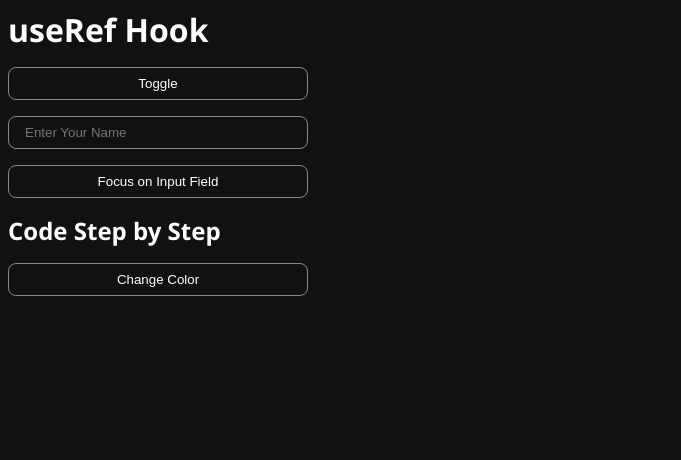
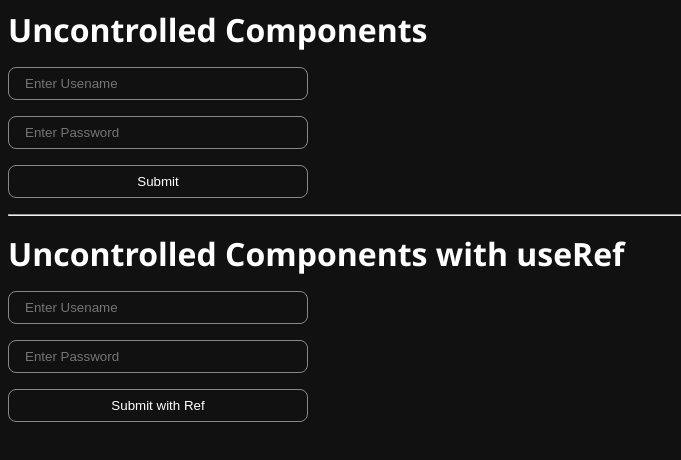
Before and after one commit to 0x-harsh/React-Tutorial---Code-Step-by-Step, a React app: page / in a window 1280 px wide. Shown: the top 460 px of the page, without its empty margins (0-681 px from the left). Built offline with nearby package versions, Linux system fonts and the light colour scheme; the HTML template or start-up script is replaced by a standard one.

Commit message:
Uncontrolled Components in ReactJS

```diff
--- /dev/null
+++ b/src/23 Uncontrolled Components/App.jsx
@@ -0,0 +1,47 @@
+import { useRef } from "react"
+
+const App = () => {
+
+    const userRef = useRef()
+    const passRef = useRef()
+
+    const handleForm = (event) => {
+        event.preventDefault()
+        const username = document.querySelector("#username").value
+        const password = document.querySelector("#password").value
+        console.log(username, password)
+    }
+
+    const handleFormRef = (event) => {
+        event.preventDefault()
+        const username = userRef.current.value
+        const password = passRef.current.value
+        console.log(username, password)
+    }
+    return (
+        <div className="flex flex-col gap">
+            <h1>Uncontrolled Components</h1>
+            <form action="" onSubmit={handleForm} className="flex flex-col gap">
+                <input type="text" placeholder="Enter Usename" id="username" />
+                <input type="password" placeholder="Enter Password" id="password" />
+                <button>Submit</button>
+            </form>
+
+            <hr />
+
+            <h1>Uncontrolled Components with useRef</h1>
+            <form action="" onSubmit={handleFormRef} className="flex flex-col gap">
+                <input type="text" placeholder="Enter Usename" id="usernameRef" ref={userRef} />
+                <input type="password" placeholder="Enter Password" id="passwordRef" ref={passRef} />
+                <button>Submit with Ref</button>
+            </form>
+        </div>
+    )
+}
+
+export default App
+
+// Uncontrolled Components : when we control form or input fields directly with DOM manipulation (not using state) in a Component, it is called uncontrolled components
+// We can make uncontrolled components with:
+// query selector
+// useRef
--- a/src/main.jsx
+++ b/src/main.jsx
@@ -1,6 +1,6 @@
 import { StrictMode } from 'react'
 import { createRoot } from 'react-dom/client'
 import './index.css'
-import App from './22 useRef in ReactJS/App.jsx'
+import App from './23 Uncontrolled Components/App.jsx'
 
 createRoot(document.getElementById('root')).render(<App />)
```
